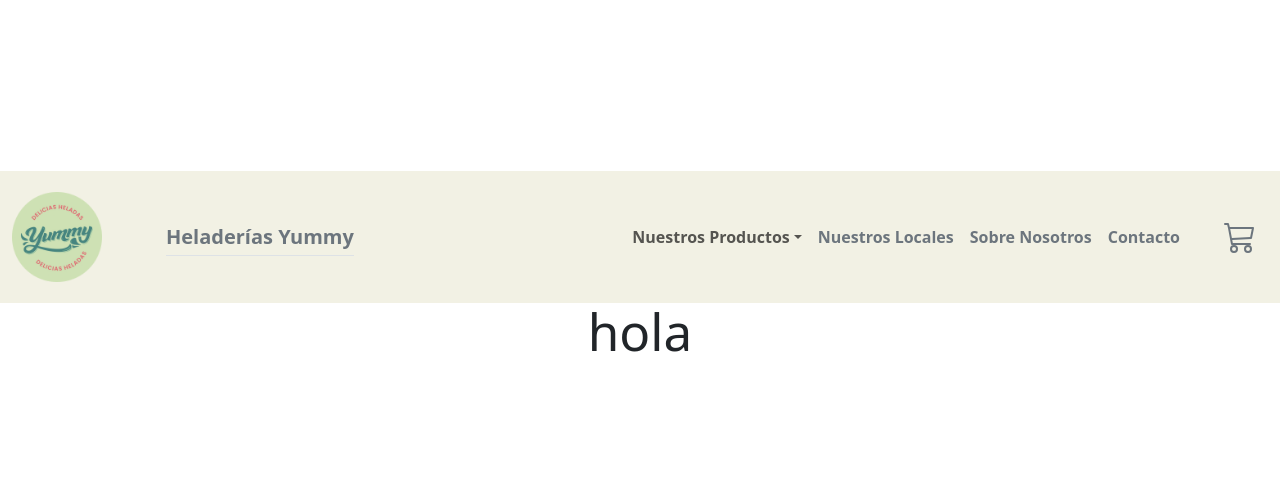
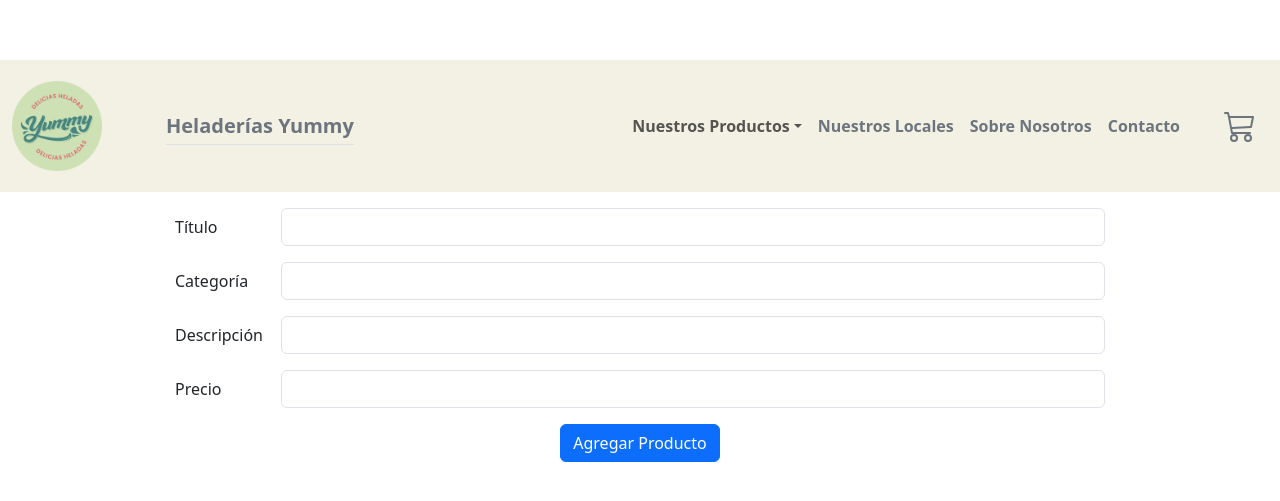
Before and after one commit to Belendefranchi/cursoReact, a React (Vite) app: page /cursoReact/purchase in a window 1280 px wide. Shown: the part 131-632 px from the top of the page. Built offline with nearby package versions, Linux system fonts and the light colour scheme; no server answers; the database is empty.

Commit message:
empiezo formulario de compra

```diff
--- a/src/components/Cart/PurchaseOrder.jsx
+++ b/src/components/Cart/PurchaseOrder.jsx
@@ -1,6 +1,7 @@
 import { addDoc, collection } from 'firebase/firestore';
 import React from 'react'
-import { db } from '../../../db/firebase-config';
+import { db } from '../../../db/firebase-config'
+import Form from '../Form/Form'
 
 const PurchaseOrder = ({ carts }) => {
 
@@ -21,7 +22,7 @@ const PurchaseOrder = ({ carts }) => {
   purchase();
   return (
     <div>
-      <h1>hola</h1>
+      <Form />
     </div>
   )
 }
```
